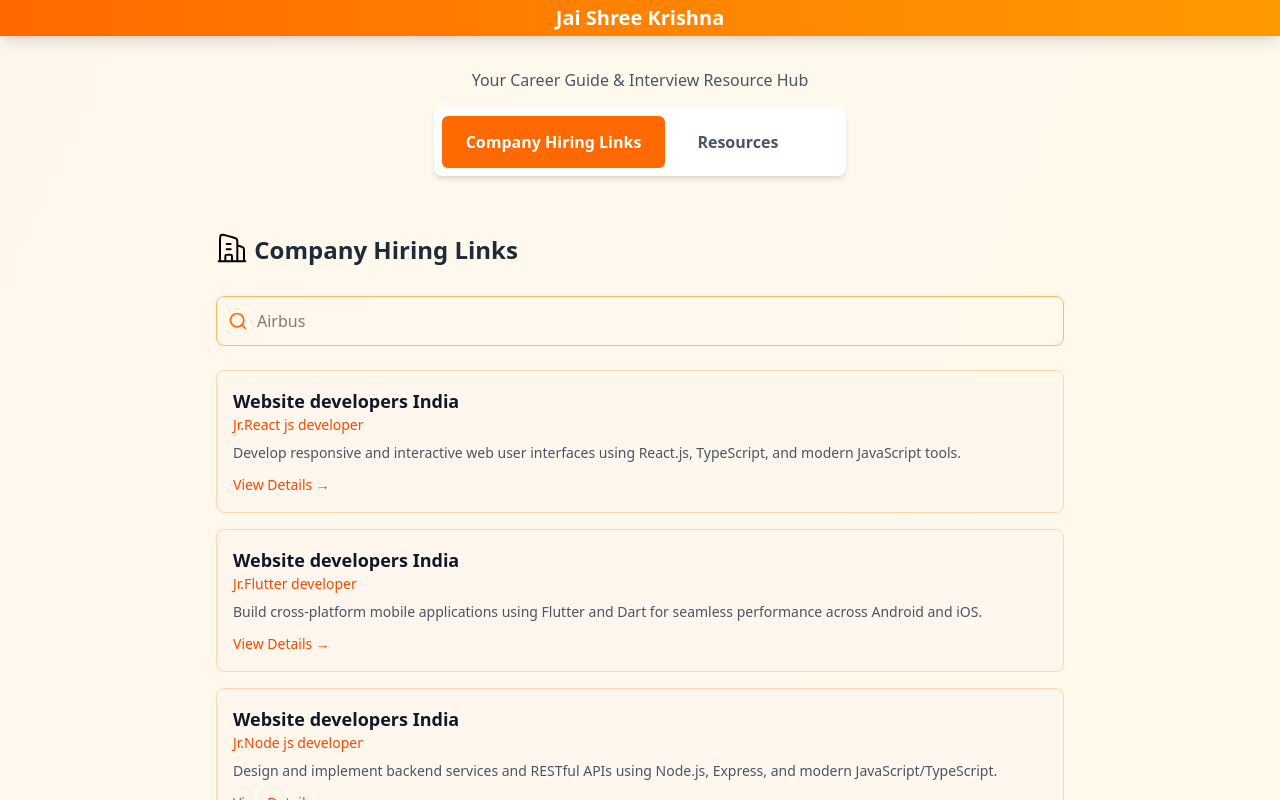
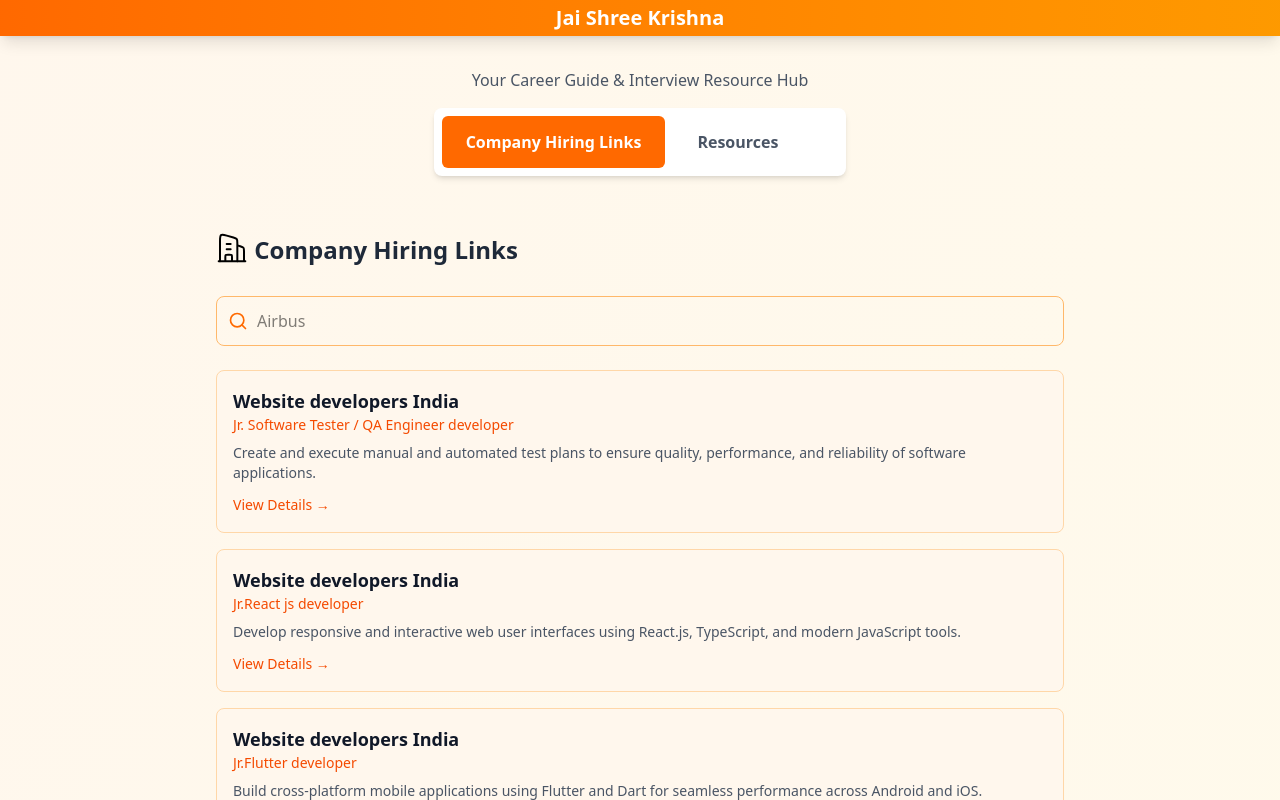
Before and after one commit to Meet0004/JobPortal, a React (Vite) app: page / in a window 1280 px wide. Shown: the top 800 px of the page. Built offline with nearby package versions, Linux system fonts and the light colour scheme; some icons are missing.

Commit message:
email feature

```diff
--- a/src/components/CompanyDetails.jsx
+++ b/src/components/CompanyDetails.jsx
@@ -39,6 +39,34 @@ function CompanyDetails({ company, onBack, onCompanyClick }) {
               <h3 className="text-xl font-semibold text-gray-800 mb-3 ml-1">
                 Apply Now
               </h3>
+              {company.email && (
+                <div className="mt-4 inline-flex items-center gap-2 bg-gray-50 p-3 rounded-lg max-w-fit">
+                  <span id="hr-label" className="text-sm font-medium text-gray-700 transition-colors duration-300">HR Email:</span>
+                  <span className="text-sm text-gray-600">{company.email}</span>
+                  <button
+                    onClick={() => {
+                      navigator.clipboard.writeText(company.email);
+                      const label = document.getElementById('hr-label');
+                      const icon = document.getElementById('copy-icon');
+
+                      label.classList.add('text-orange-500');
+                      icon.classList.add('text-orange-500');
+
+                      setTimeout(() => {
+                        label.classList.remove('text-orange-500');
+                        icon.classList.remove('text-orange-500');
+                      }, 300);
+                    }}
+                    className="p-1.5 hover:bg-gray-200 rounded transition-colors"
+                    title="Copy email"
+                  >
+                    <svg id="copy-icon" xmlns="http://www.w3.org/2000/svg" className="h-4 w-4 text-gray-600 transition-colors duration-300" fill="none" viewBox="0 0 24 24" stroke="currentColor">
+                      <path strokeLinecap="round" strokeLinejoin="round" strokeWidth={2} d="M8 16H6a2 2 0 01-2-2V6a2 2 0 012-2h8a2 2 0 012 2v2m-6 12h8a2 2 0 002-2v-8a2 2 0 00-2-2h-8a2 2 0 00-2 2v8a2 2 0 002 2z" />
+                    </svg>
+                  </button>
+                </div>
+              )}
+
               <a
                 href={company.hiringLink}
                 target="_blank"
@@ -47,6 +75,8 @@ function CompanyDetails({ company, onBack, onCompanyClick }) {
               >
                 Visit Career Page →
               </a>
+
+
             </div>
           </div>
 
@@ -72,11 +102,11 @@ function CompanyDetails({ company, onBack, onCompanyClick }) {
           <h3 className="text-xl font-semibold text-gray-800 mb-3">Interview Preparation Tips</h3>
 
           <ul className="list-inside space-y-0 text-gray-600">
-            <li  class="relative pl-5 before:content-['▸'] before:absolute before:left-0 before:text-orange-500">Research {company.name}'s culture and values</li>
-            <li  class="relative pl-5 before:content-['▸'] before:absolute before:left-0 before:text-orange-500">Prepare for technical and behavioral questions</li>
-            <li  class="relative pl-5 before:content-['▸'] before:absolute before:left-0 before:text-orange-500">Practice coding problems on platforms like LeetCode</li>
-            <li  class="relative pl-5 before:content-['▸'] before:absolute before:left-0 before:text-orange-500">Prepare questions to ask the interviewer</li>
-            <li  class="relative pl-5 before:content-['▸'] before:absolute before:left-0 before:text-orange-500">Review your resume thoroughly</li>
+            <li className="relative pl-5 before:content-['▸'] before:absolute before:left-0 before:text-orange-500">Research {company.name}'s culture and values</li>
+            <li className="relative pl-5 before:content-['▸'] before:absolute before:left-0 before:text-orange-500">Prepare for technical and behavioral questions</li>
+            <li className="relative pl-5 before:content-['▸'] before:absolute before:left-0 before:text-orange-500">Practice coding problems on platforms like LeetCode</li>
+            <li className="relative pl-5 before:content-['▸'] before:absolute before:left-0 before:text-orange-500">Prepare questions to ask the interviewer</li>
+            <li className="relative pl-5 before:content-['▸'] before:absolute before:left-0 before:text-orange-500">Review your resume thoroughly</li>
           </ul>
         </div>
 
--- a/src/data/JobData.js
+++ b/src/data/JobData.js
@@ -266,7 +266,7 @@ Ability to work independently and as part of a team
 , {
   id: 15,
   name: "Website developers India",
-  role: "Jr.React js developer",
+  role: "Jr.React js developer",email: "hr@wdipl.com",
   hiringLink: "https://www.wdipl.com/company/careers",
   shortdescription: "Develop responsive and interactive web user interfaces using React.js, TypeScript, and modern JavaScript tools.",
   fulldescription:`Develop responsive and interactive web user interfaces using React.js, TypeScript, and modern JavaScript tools.
@@ -274,7 +274,7 @@ Ability to work independently and as part of a team
 }, {
   id: 15,
   name: "Website developers India",
-  role: "Jr.Flutter developer",
+  role: "Jr.Flutter developer",email: "hr@wdipl.com",
   hiringLink: "https://www.wdipl.com/company/careers",
   shortdescription: "Build cross-platform mobile applications using Flutter and Dart for seamless performance across Android and iOS.",
   fulldescription:`Build cross-platform mobile applications using Flutter and Dart for seamless performance across Android and iOS..
@@ -283,7 +283,7 @@ Ability to work independently and as part of a team
 , {
   id: 15,
   name: "Website developers India",
-  role: "Jr.Node js developer",
+  role: "Jr.Node js developer",email: "hr@wdipl.com",
   hiringLink: "https://www.wdipl.com/company/careers",
   shortdescription: "Design and implement backend services and RESTful APIs using Node.js, Express, and modern JavaScript/TypeScript.",
   fulldescription:`Design and implement backend services and RESTful APIs using Node.js, Express, and modern JavaScript/TypeScript.
@@ -291,10 +291,19 @@ Ability to work independently and as part of a team
 }, {
   id: 15,
   name: "Website developers India",
-  role: "Jr.Python developer",
+  role: "Jr.Python developer",email: "hr@wdipl.com",
   hiringLink: "https://www.wdipl.com/company/careers",
   shortdescription: "Develop server-side applications, automation scripts, and data-driven systems using Python and relevant frameworks like Django or Flask.",
   fulldescription:`Develop server-side applications, automation scripts, and data-driven systems using Python and relevant frameworks like Django or Flask.
 `
+}, {
+  id: 16,
+  name: "Website developers India",
+  role: "Jr. Software Tester / QA Engineer developer",
+  email: "hr@wdipl.com",
+  hiringLink: "https://www.wdipl.com/company/careers",
+  shortdescription: "Create and execute manual and automated test plans to ensure quality, performance, and reliability of software applications.",
+  fulldescription:`Create and execute manual and automated test plans to ensure quality, performance, and reliability of software applications.
+`
 }
 ];
```
Lines whose indentation alone changed are shown as unchanged.
